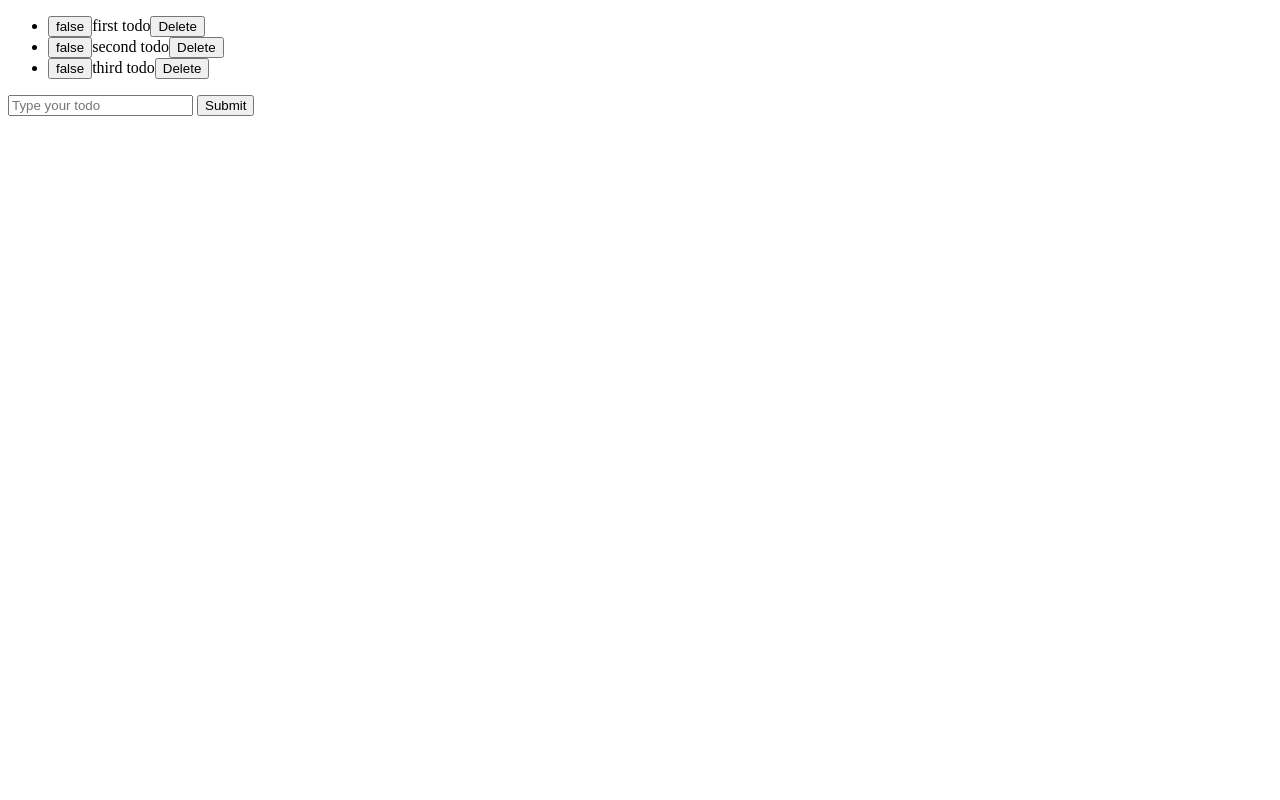
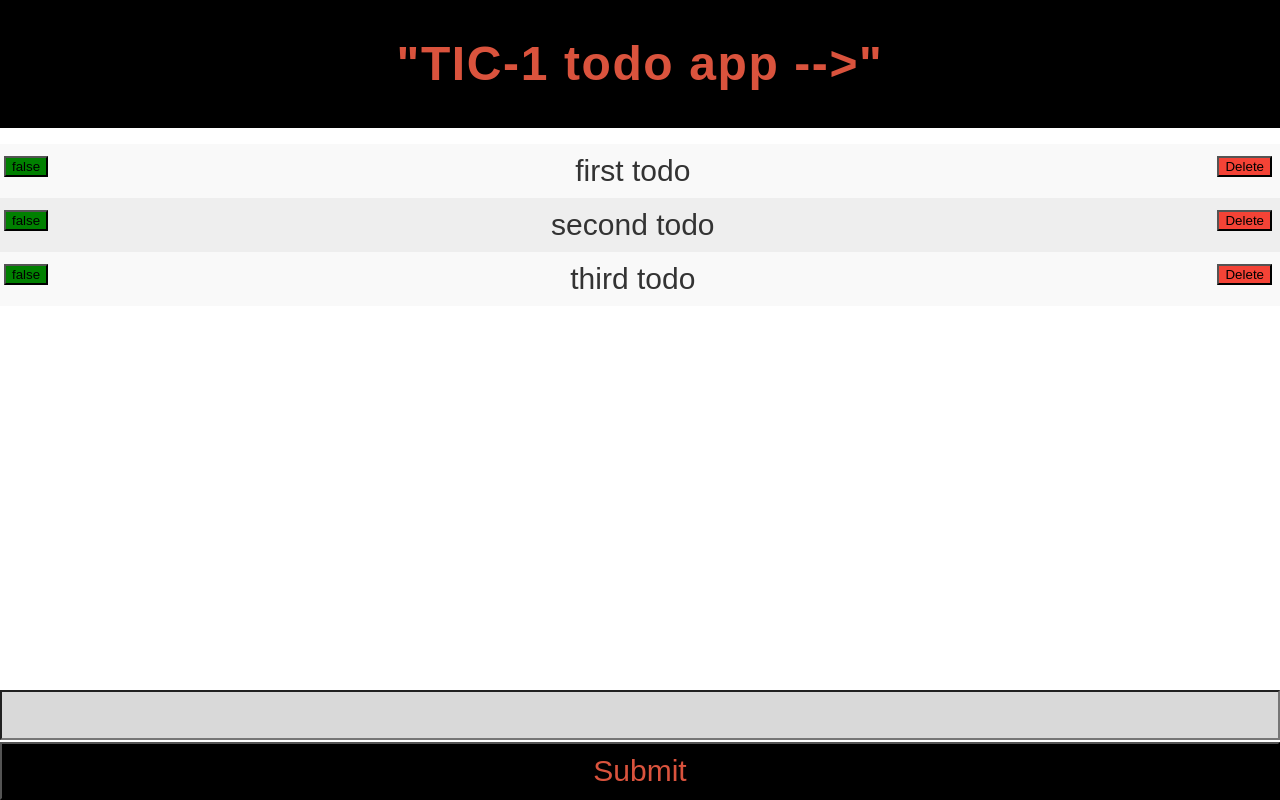
Before and after one commit to TiC-1/Week2_project_todoAPP, a website: page index.html in a window 1280 px wide. Drawn offline with Linux system fonts and the light colour scheme.

Commit message:
css done

```diff
--- a/index.html
+++ b/index.html
@@ -3,19 +3,25 @@
 
   <head>
     <meta charset="utf-8">
+    <meta name="viewport" content="width=device-width, initial-scale=1.0">
+    <meta http-equiv="X-UA-Compatible" content="ie=edge">
     <title>tdd todo</title>
     <link rel="stylesheet" href="./style.css">
   </head>
 
   <body>
+    <div class="header">
+<h1> "TIC-1 todo app -->" </h1>
+</div>
     <div id="todo-container">
       <ul>
       </ul>
     </div>
-    <form id="add-todo">
-      <input type="text" name="description" value="" placeholder="Type your todo">
-      <input type="submit" name="" value="Submit">
-    </form>
+    <form id="add-todo" class="formStyle">
+        <input type="text" name="description" value="" class="textField">
+        <input type="submit" name="" value="Submit" class="buttonSub">
+      </form>
+
   </body>
   <script type="text/javascript" src="./logic.js"></script>
   <script type="text/javascript" src="./dom.js"></script>
--- a/style.css
+++ b/style.css
@@ -0,0 +1,178 @@
+/* CSS RESET
+
+
+/* http://meyerweb.com/eric/tools/css/reset/
+   v2.0 | 20110126
+   License: none (public domain)
+*/
+
+*, *:after, *:before {
+    -webkit-box-sizing: border-box;
+    -moz-box-sizing: border-box;
+    box-sizing: border-box;
+}
+
+html, body, div, span, applet, object, iframe, h1, h2, h3, h4, h5, h6, p, blockquote, pre, a, abbr, acronym, address, big, cite, code, del, dfn, em, img, ins, kbd, q, s, samp, small, strike, strong, sub, sup, tt, var, b, u, i, center, dl, dt, dd, ol, ul, li, fieldset, form, label, legend, table, caption, tbody, tfoot, thead, tr, th, td, article, aside, canvas, details, embed, figure, figcaption, footer, header, hgroup, menu, nav, output, ruby, section, summary, time, mark, audio, video {
+  margin: 0;
+  padding: 0;
+  border: 0;
+  font-size: 100%;
+  font: inherit;
+  vertical-align: baseline;
+}
+
+/* HTML5 display-role reset for older browsers */
+
+article, aside, details, figcaption, figure, footer, header, hgroup, menu, nav, section {
+  display: block;
+}
+
+body {
+  line-height: 1;
+}
+
+ol, ul {
+  list-style: none;
+}
+
+blockquote, q {
+  quotes: none;
+}
+
+blockquote:before, blockquote:after, q:before, q:after {
+  content: '';
+  content: none;
+}
+
+table {
+  border-collapse: collapse;
+  border-spacing: 0;
+}
+
+/* END OF RESET
+/* **************************************************************** */
+
+/* **************************************************************** */
+
+/* GENERAL SETTINGS */
+
+@import url('https://fonts.googleapis.com/css?family=Ubuntu:300i,400,500');
+body {
+  font-family: 'Ubuntu', sans-serif;
+  font-size: 18px;
+  color: #333;
+}
+
+/* CSS RESET
+*/
+h1 {
+  text-align: center;
+  font-size: 48px;
+  font-weight: bold;
+  letter-spacing: 1.6px;
+  color: #da533d;
+  margin-bottom: 16px;
+  padding: 40px;
+}
+
+.header {
+  background-color: black;
+}
+
+
+ul {
+    margin: 0;
+    padding: 0;
+}
+
+/* Style the list items */
+ul li {
+    cursor: pointer;
+    position: relative;
+    padding: 12px 8px 12px 4px;
+    background: #eee;
+    font-size: 30px;
+    transition: 0.2s;
+      text-align: center;
+}
+
+.checked {
+
+    text-decoration: line-through;
+}
+
+/* Set all odd list items to a different color (zebra-stripes) */
+ul li:nth-child(odd) {
+    background: #f9f9f9;
+}
+
+/* Darker background-color on hover */
+ul li:hover {
+    background: #ddd;
+}
+
+
+.markButton {
+float: left;
+  top: 20px;
+    background-color: green;
+
+}
+
+.markButton:hover {
+    background-color: green;
+    color: white;
+}
+
+
+/* Style the close button */
+.deleteButton {
+
+float: right;
+  background-color: #f44336;
+    top: 20px;
+
+}
+
+.deleteButton:hover {
+    background-color: #f44336;
+    color: white;
+}
+
+/*.formStyle{
+  position: fixed;
+  bottom: 0px;
+}*/
+
+
+/*.description{
+
+}*/
+
+.textField {
+  text-align: center;
+  width: 100%;
+  height: 50px;
+  background-color: #d9d9d9;
+  font-size: 30px;
+  position: fixed;
+  bottom: 60px;
+
+}
+
+
+/* Style the "Submit" button */
+.buttonSub {
+    padding: 10px;
+    width: 100%;
+    background: black;
+    color: #da533d;
+    float: left;
+    text-align: center;
+    font-size: 30px;
+    cursor: pointer;
+    transition: 0.3s;
+    position: fixed;
+    bottom: 0px;
+
+}
```
Also changed, not shown: 1 other file.
